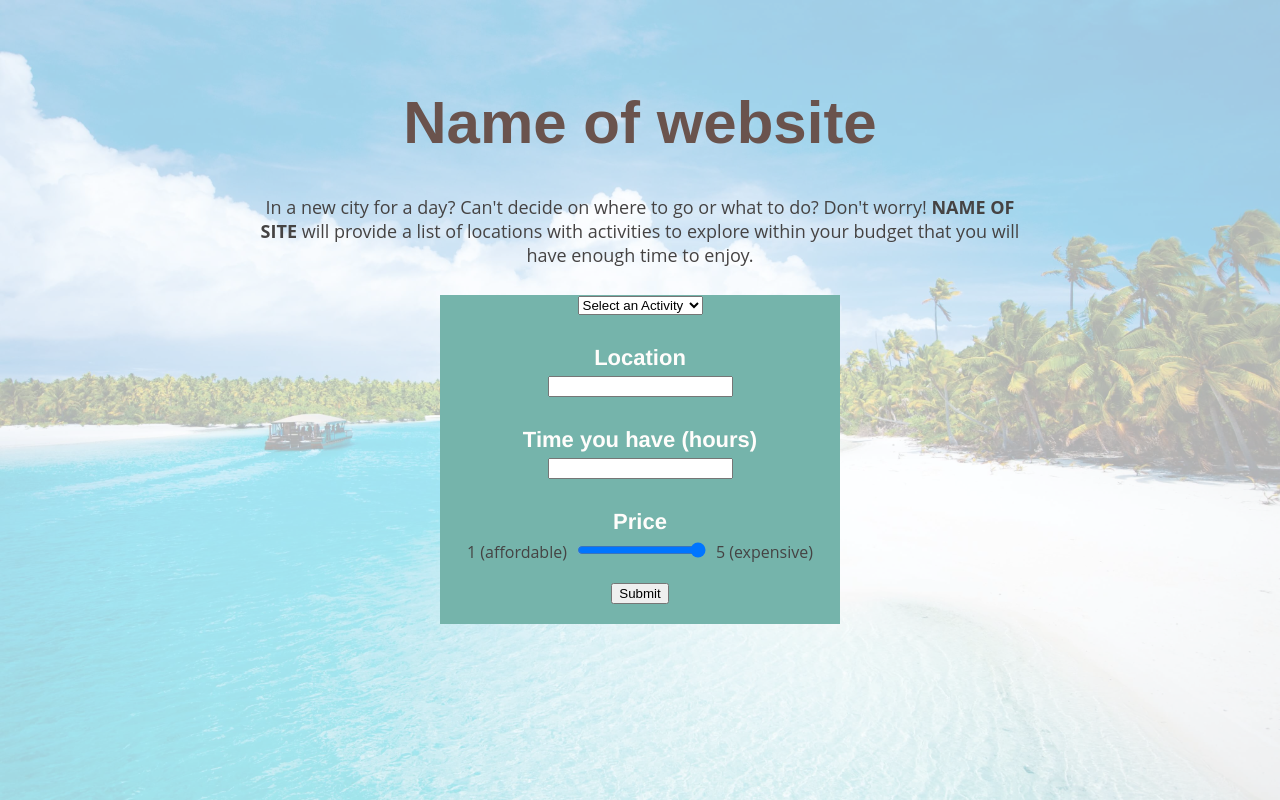
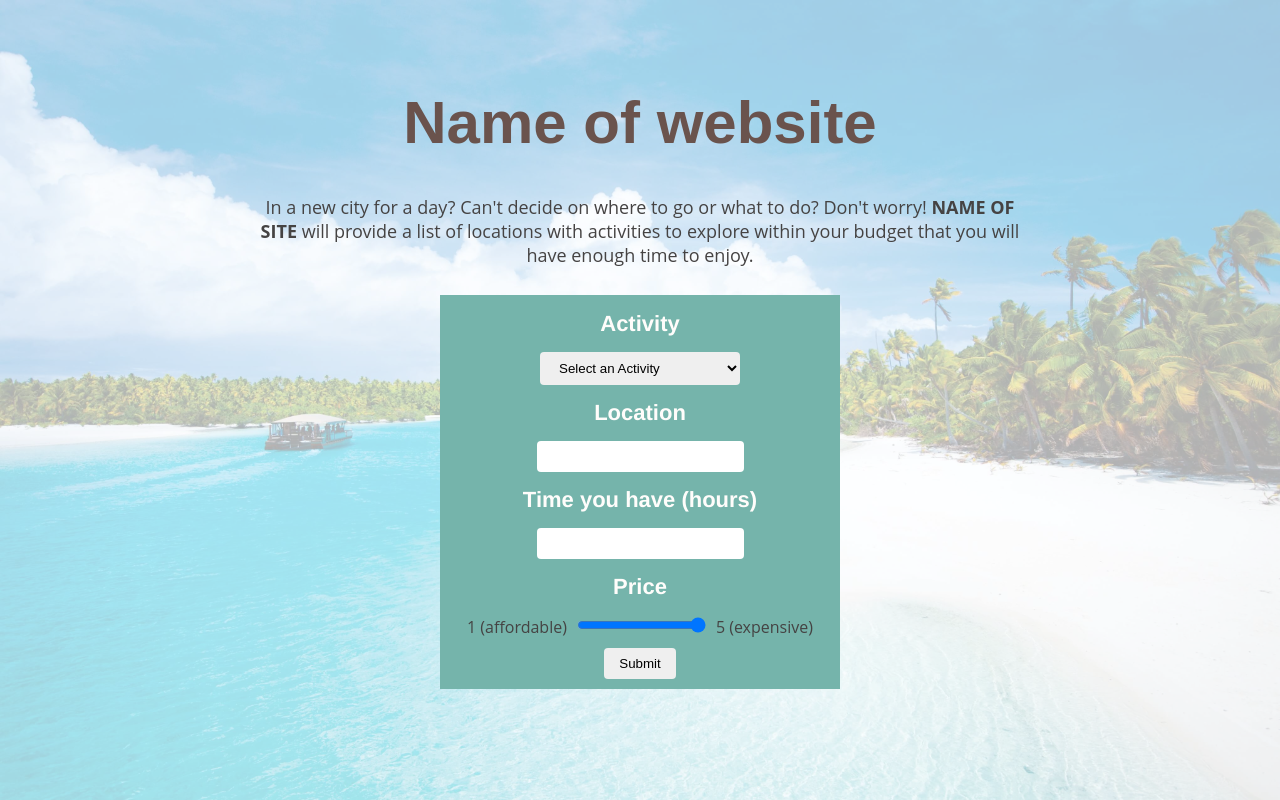
Before and after one commit to Thomas26948/MLH_New_Hack, a React (Create React App) app: page / in a window 1280 px wide. Built offline with nearby package versions, Linux system fonts and the light colour scheme; a web font is replaced by a local one.

Commit message:
Styling of form on home page

```diff
--- a/src/App.css
+++ b/src/App.css
@@ -3,8 +3,29 @@ body {
   background-image: url("background.jpg");
   background-blend-mode: screen;
   background-size: cover;
-  background-repeat: no-repeat;
 }
+
+select {
+  width: 50%;
+  padding: 8px 15px;
+  border: none;
+  border-radius: 4px;
+}
+
+input[type=text] {
+  padding: 8px 15px;
+  border: none;
+  border-radius: 4px;
+}
+
+button {
+  border: none;
+  border-radius: 4px;
+  padding: 8px 15px;
+  margin: 10px 2px;
+  cursor: pointer;
+}
+
 
 /* .App {
   text-align: center;
--- a/src/App.js
+++ b/src/App.js
@@ -54,6 +54,7 @@ function App() {
             budget that you will have enough time to enjoy.
             </p>
             <div className="form">
+              <h3>Activity</h3>
               <DropDownMenu submit={getActivityReq}/>
               <h3>Location</h3>
               <SearchBox submit={getLocationReq}/>
--- a/src/index.css
+++ b/src/index.css
@@ -50,8 +50,8 @@ h3 {
   font-family: "Helvetica", sans-serif;
   font-size: 22px;
   color: #FFFDFB;
-  margin-top: 30px;
-  margin-bottom: 5px;
+  margin-top: 15px;
+  margin-bottom: 15px;
 }
 
 button {
```
